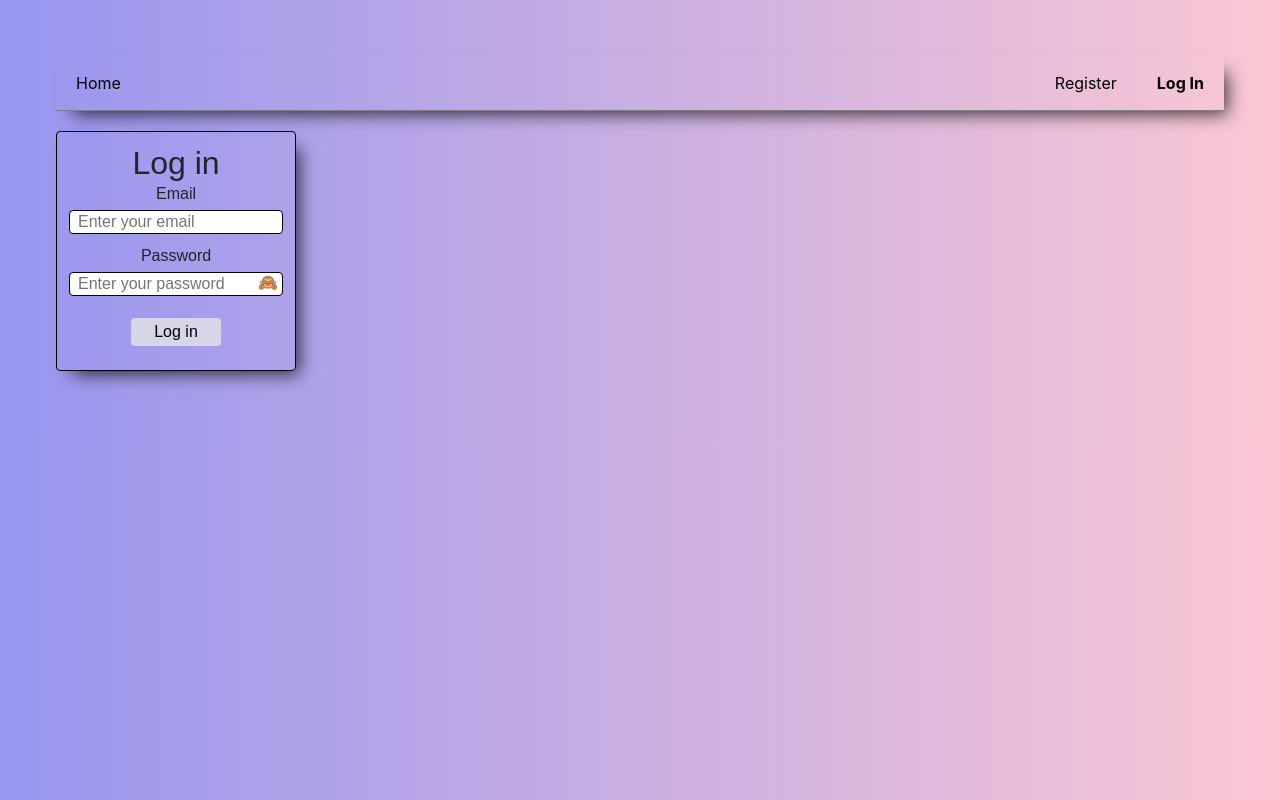
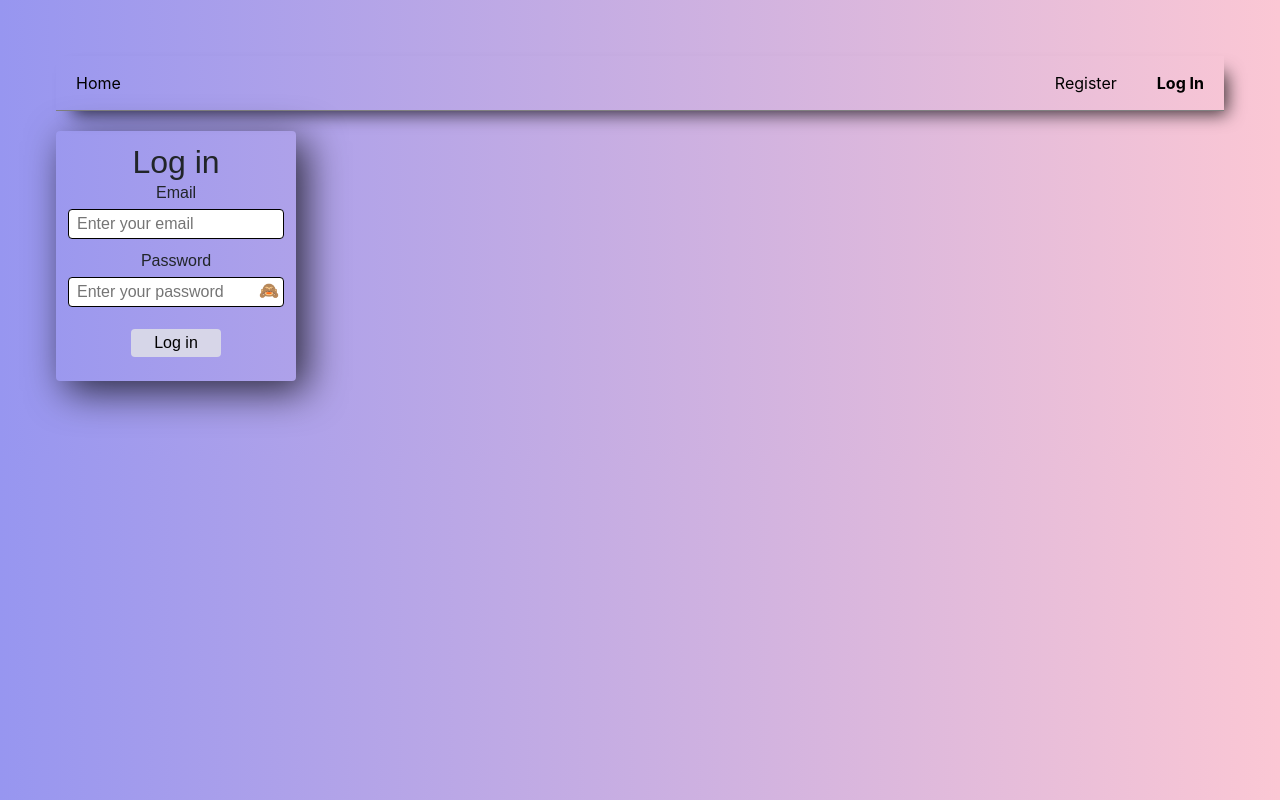
Before and after one commit to AnettX/goit-react-hw-08, a React (Vite) app: page /login in a window 1280 px wide. Built offline with nearby package versions, Linux system fonts and the light colour scheme.

Commit message:
update style

```diff
--- a/src/components/Contact/Contact.module.css
+++ b/src/components/Contact/Contact.module.css
@@ -9,7 +9,6 @@
 .contactItemContainer {
   min-width: 250px;
   max-height: 72px;
-  border: 1px solid black;
   border-radius: 4px;
   padding: 12px;
   margin-bottom: 16px;
@@ -17,7 +16,12 @@
   flex-direction: column;
   flex-wrap: wrap;
   align-items: flex-start;
-  column-gap: 10px;
+  box-shadow: 10px 10px 39px 0px rgba(0, 0, 0, 0.75);
+  transition: transform 0.3s;
+}
+.contactItemContainer:hover,
+.contactItemContainer:focus {
+  transform: scale(1.05);
 }
 
 .contactItemContainer .btn {
--- a/src/components/ContactForm/ContactForm.module.css
+++ b/src/components/ContactForm/ContactForm.module.css
@@ -1,17 +1,18 @@
 .form {
   max-width: 240px;
   min-height: 120px;
-  border: 1px solid black;
   border-radius: 4px;
   padding: 12px;
   margin-bottom: 16px;
+  box-shadow: 10px 10px 39px 0px rgba(0, 0, 0, 0.75);
 }
 
 .field {
   border-radius: 4px;
   border: 1px solid black;
-  height: 24px;
+  height: 30px;
   outline: none;
+  padding-left: 10px;
 }
 
 .field:hover {
--- a/src/components/ContactList/ContactList.module.css
+++ b/src/components/ContactList/ContactList.module.css
@@ -1,5 +1,5 @@
 .contactListContainer {
   display: flex;
   flex-wrap: wrap;
-  gap: 18px;
+  gap: 40px;
 }
--- a/src/components/LoginForm/LoginForm.module.css
+++ b/src/components/LoginForm/LoginForm.module.css
@@ -1,17 +1,16 @@
 .form {
   max-width: 240px;
   min-height: 120px;
-  border: 1px solid black;
   border-radius: 4px;
   padding: 12px;
   margin-bottom: 16px;
-  box-shadow: 10px 10px 17px -7px rgba(0, 0, 0, 0.75);
+  box-shadow: 10px 10px 39px 0px rgba(0, 0, 0, 0.75);
 }
 
 .field {
   border-radius: 4px;
   border: 1px solid black;
-  height: 24px;
+  height: 30px;
   outline: none;
   margin-bottom: 10px;
   padding-left: 8px;
--- a/src/components/RegistrationForm/RegistrationForm.module.css
+++ b/src/components/RegistrationForm/RegistrationForm.module.css
@@ -1,17 +1,16 @@
 .form {
   max-width: 240px;
   min-height: 120px;
-  border: 1px solid black;
   border-radius: 4px;
   padding: 12px;
   margin-bottom: 16px;
-  box-shadow: 10px 10px 17px -7px rgba(0, 0, 0, 0.75);
+  box-shadow: 10px 10px 39px 0px rgba(0, 0, 0, 0.75);
 }
 
 .field {
   border-radius: 4px;
   border: 1px solid black;
-  height: 24px;
+  height: 30px;
   outline: none;
   margin-bottom: 10px;
   padding-left: 8px;
--- a/src/components/SearchBox/SearchBox.module.css
+++ b/src/components/SearchBox/SearchBox.module.css
@@ -1,10 +1,14 @@
+.sectionSearchBox {
+}
+
 .inputForSearch {
   width: 258px;
-  height: 24px;
+  height: 32px;
   outline: none;
   border: 1px solid black;
   border-radius: 4px;
-  margin-bottom: 16px;
+  margin-bottom: 30px;
+  padding-left: 10px;
 }
 
 .inputForSearch:hover {
```
